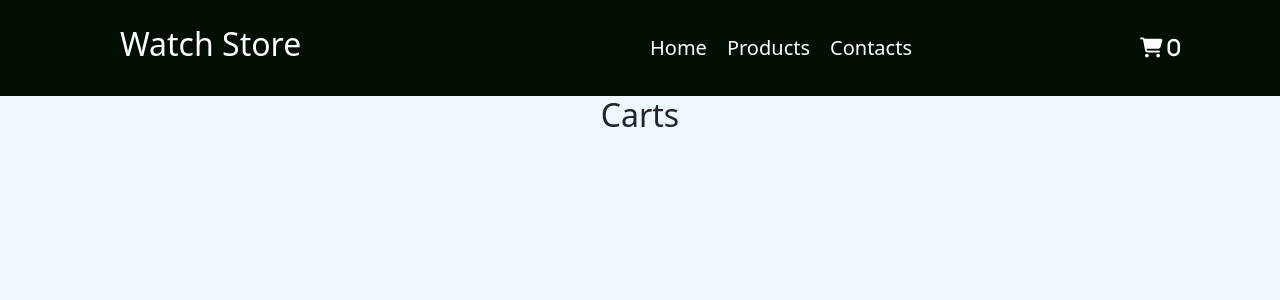
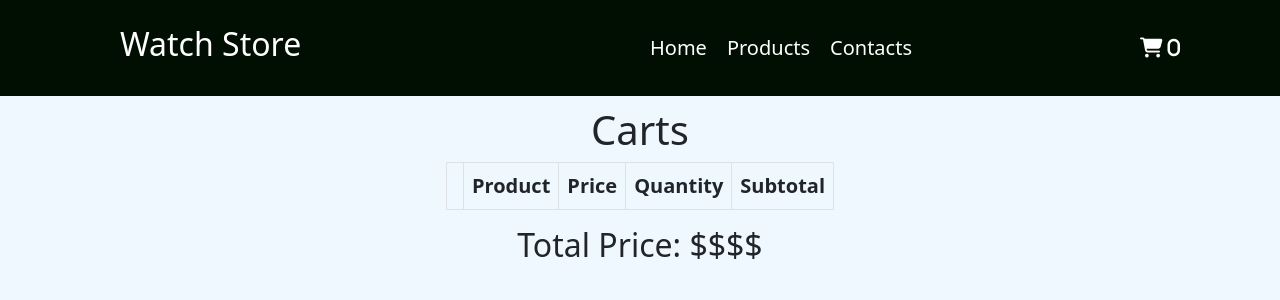
Before and after one commit to xbdirisxk/watch-store, a React (Create React App) app: page /carts in a window 1280 px wide. Shown: the top 300 px of the page. Built offline with nearby package versions, Linux system fonts and the light colour scheme.

Commit message:
show products inthe cart in cart page

```diff
--- a/src/app.css
+++ b/src/app.css
@@ -129,6 +129,18 @@ body {
     Carts
    ======= */
 
-.list-carts {
+.main-carts {
     display: flex;
+    flex-direction: column;
+    justify-self: center;
+    align-items: center;
+    margin: 10px;
 }
+.main-carts > h1 {
+    flex: 1;
+}
+.main-carts > .list-carts {
+    flex: 2;
+    max-width: 800px;
+    margin: 20px;
+}
--- a/src/components/pages/Carts.jsx
+++ b/src/components/pages/Carts.jsx
@@ -1,19 +1,60 @@
 import React from 'react';
-import Card from 'react-bootstrap/Card';
-import Button from 'react-bootstrap/Button';
+import Table from 'react-bootstrap/Table';
 import '../../app.css';
+
+import Blancpain from '../../images/1-Blancpain.jpg';
 
 const Carts = ({ carts }) => {
     return (
-        <>
-            {/* {console.log(carts[0].imgUrl)} */}
-            <h2>Carts</h2>
-            <div className='list-carts'>
+        <div className='main-carts'>
+            <h1>Carts</h1>
+            <Table
+                className='list-carts'
+                striped
+                bordered
+                hover
+                responsive='md'
+            >
+                <thead>
+                    <tr>
+                        <th> </th>
+                        <th>Product</th>
+                        <th>Price</th>
+                        <th>Quantity</th>
+                        <th>Subtotal</th>
+                    </tr>
+                </thead>
                 {carts.map((cart) => (
-                    <Card className='product gap-2'>
+                    <tbody>
+                        <tr>
+                            <td>
+                                <img
+                                    src={cart.imgUrl}
+                                    alt='table pic'
+                                    style={{ width: '120px', height: '100px' }}
+                                />
+                            </td>
+                            <td>{cart.title}</td>
+                            <td>{cart.price}</td>
+                            <td>no quantity</td>
+                            <td>no Subtotal</td>
+                        </tr>
+                    </tbody>
+                ))}
+            </Table>
+            <h2>Total Price: $$$$</h2>
+        </div>
+    );
+};
+
+export default Carts;
+
+/* <div className='list-carts'>
+                {carts.map((cart) => (
+                    <Card className='product-in-cart gap-2'>
                         <Card.Img
                             variant='top'
-                            style={{ width: '100%', height: '250px' }}
+                            style={{ width: '100%', height: '150px' }}
                             src={cart.imgUrl}
                             className='product-img'
                         />
@@ -24,9 +65,4 @@ const Carts = ({ carts }) => {
                         </Card.Body>
                     </Card>
                 ))}
-            </div>
-        </>
-    );
-};
-
-export default Carts;
+            </div> */
```
